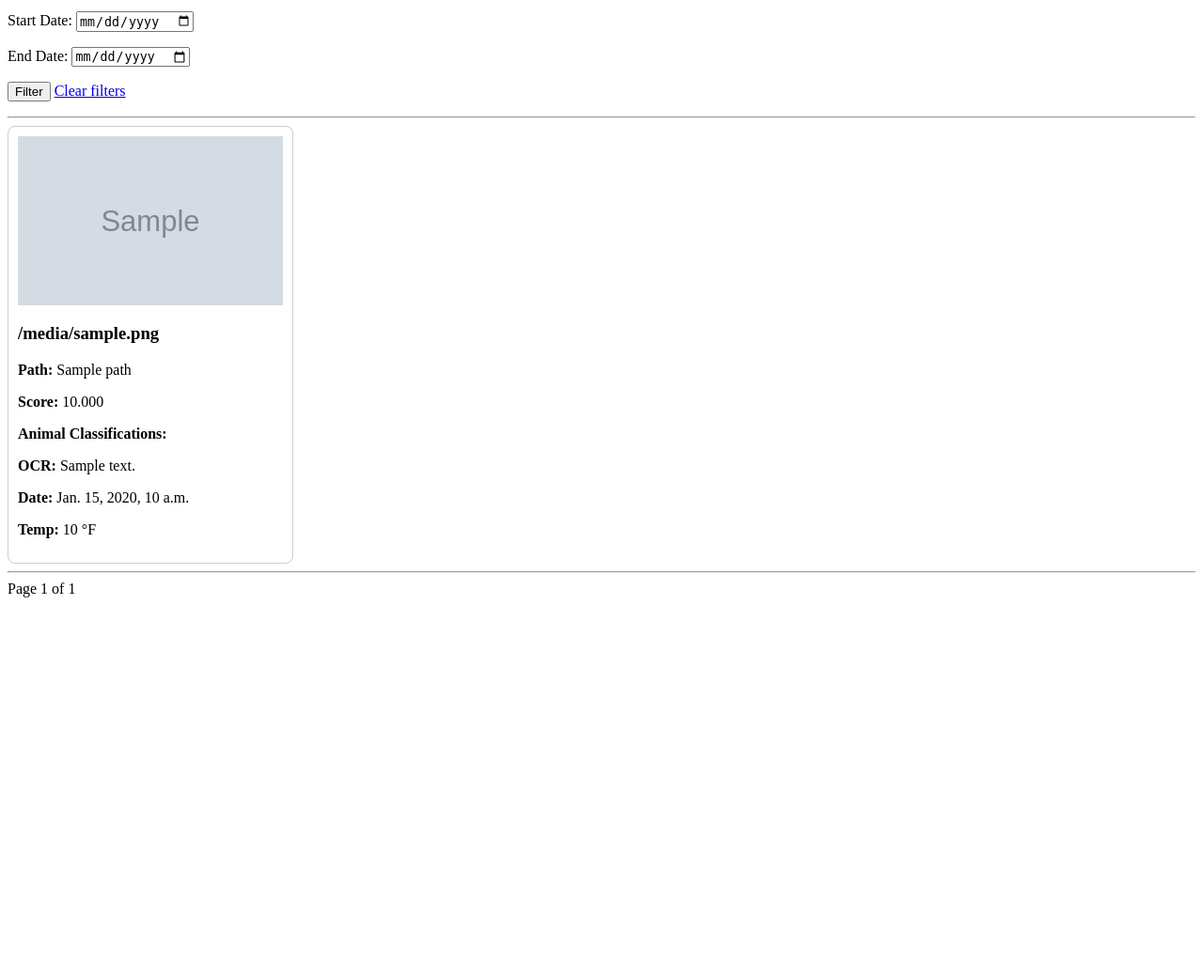
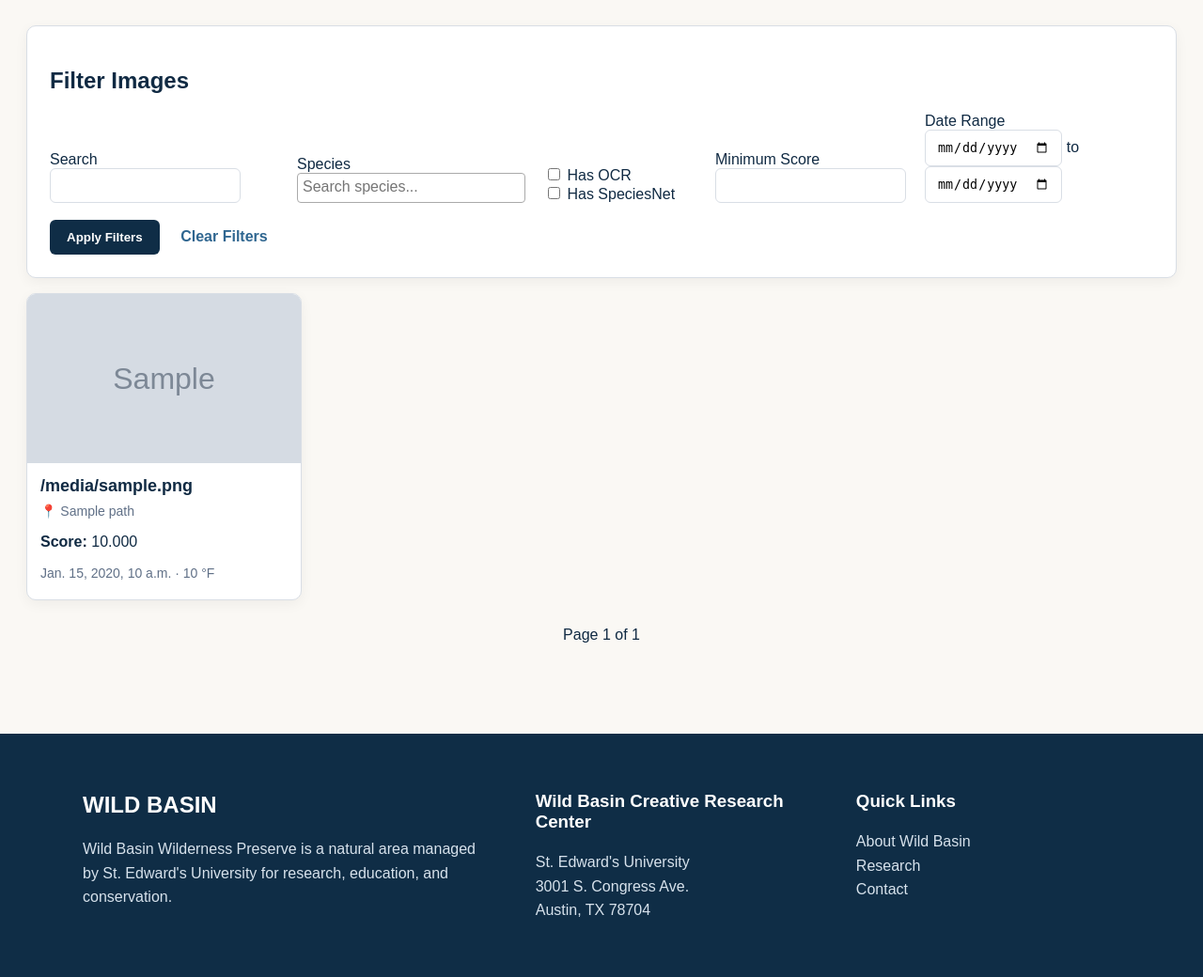
Before and after one commit to RyanEAA/django-wild-basin-app, a Django app: template wildlife_viewer/images/templates/images/gallery.html in a window 1280 px wide. Shown: the part 266-1306 px from the top of the page at 94% size. Before the commit the page ends 902 px from the top, so only its background shows below. Run offline with Django 4.2, Linux system fonts and the light colour scheme; tables that the repository leaves empty hold one stand-in row (values such as "Sample post"); the template is opened without the code that fills it: values that come from a table or form of the project are taken from there, most other values are stand-ins (such as "Sample title", 1, 10 or a date in 2020); grey boxes marked "Sample" are stand-in pictures; some libraries are stand-ins or nearby versions.

Commit message:
pushing initial styling of website

```diff
--- /dev/null
+++ b/wildlife_viewer/images/static/images/css/site.css
@@ -0,0 +1,222 @@
+:root {
+    --navy: #0f2d46;
+    --green: #2f7d3f;
+    --blue: #2f6690;
+    --cream: #faf8f4;
+    --border: #d9dee5;
+    --text: #102a43;
+    --muted: #607087;
+}
+
+body {
+    margin: 0;
+    font-family: Arial, sans-serif;
+    color: var(--text);
+    background: var(--cream);
+}
+
+.site-header {
+    height: 92px;
+    padding: 0 88px;
+    background: white;
+    border-bottom: 1px solid var(--border);
+    display: flex;
+    align-items: center;
+    justify-content: space-between;
+}
+
+.brand {
+    display: flex;
+    align-items: center;
+    gap: 18px;
+}
+
+.brand-logo {
+    width: 52px;
+    height: 52px;
+    border-radius: 6px;
+    background: var(--green);
+    color: white;
+    display: grid;
+    place-items: center;
+    font-weight: bold;
+}
+
+.brand h1 {
+    font-size: 24px;
+    margin: 0;
+    letter-spacing: 1px;
+}
+
+.brand p {
+    margin: 2px 0 0;
+    font-size: 13px;
+    font-weight: bold;
+}
+
+.divider {
+    height: 52px;
+    width: 1px;
+    background: var(--border);
+}
+
+.site-header nav {
+    display: flex;
+    gap: 36px;
+}
+
+.site-header nav a {
+    text-decoration: none;
+    color: var(--navy);
+    font-weight: 700;
+    padding-bottom: 8px;
+}
+
+.site-header nav a:hover {
+    color: var(--green);
+    border-bottom: 3px solid var(--green);
+}
+
+.hero {
+    background: linear-gradient(rgba(15,45,70,.75), rgba(15,45,70,.75)),
+                url("/static/images/img/wild-basin-hero.jpg");
+    background-size: cover;
+    background-position: center;
+    color: white;
+    padding: 42px 88px;
+}
+
+.hero h1 {
+    font-family: Georgia, serif;
+    font-size: 42px;
+    margin: 0 0 10px;
+}
+
+.hero p {
+    font-size: 18px;
+    margin: 0;
+}
+
+.page-container {
+    max-width: 1480px;
+    margin: 0 auto;
+    padding: 28px;
+}
+
+.card {
+    background: white;
+    border: 1px solid var(--border);
+    border-radius: 10px;
+    box-shadow: 0 4px 14px rgba(0,0,0,.05);
+}
+
+.filter-card {
+    padding: 24px;
+    margin-bottom: 16px;
+}
+
+.filter-grid {
+    display: grid;
+    grid-template-columns: 1.5fr 1.5fr 1fr 1fr 1.5fr;
+    gap: 20px;
+    align-items: end;
+}
+
+input, select {
+    padding: 10px 12px;
+    border: 1px solid var(--border);
+    border-radius: 6px;
+}
+
+.btn-primary {
+    background: var(--navy);
+    color: white;
+    padding: 11px 18px;
+    border: none;
+    border-radius: 6px;
+    font-weight: bold;
+    cursor: pointer;
+}
+
+.btn-link {
+    color: var(--blue);
+    text-decoration: none;
+    font-weight: bold;
+    margin-left: 18px;
+}
+
+.gallery-grid {
+    display: grid;
+    grid-template-columns: repeat(4, 1fr);
+    gap: 18px;
+}
+
+.image-card {
+    overflow: hidden;
+    text-decoration: none;
+    color: var(--text);
+}
+
+.image-card img,
+.image-placeholder {
+    width: 100%;
+    height: 180px;
+    object-fit: cover;
+    background: #e9edf2;
+    display: flex;
+    align-items: center;
+    justify-content: center;
+}
+
+.image-card-body {
+    padding: 14px;
+}
+
+.image-card h3 {
+    margin: 0 0 8px;
+    font-size: 18px;
+}
+
+.meta-line {
+    color: var(--muted);
+    font-size: 14px;
+    margin: 6px 0;
+}
+
+.badge {
+    display: inline-block;
+    padding: 4px 8px;
+    border-radius: 999px;
+    background: #e5f3e8;
+    color: var(--green);
+    font-size: 12px;
+    font-weight: bold;
+}
+
+.pagination {
+    margin: 28px 0;
+    display: flex;
+    justify-content: center;
+    gap: 18px;
+}
+
+.pagination a {
+    color: var(--navy);
+    font-weight: bold;
+    text-decoration: none;
+}
+
+.site-footer {
+    background: var(--navy);
+    color: white;
+    padding: 42px 88px;
+    display: grid;
+    grid-template-columns: 1.5fr 1fr 1fr;
+    gap: 60px;
+    margin-top: 40px;
+}
+
+.site-footer p {
+    color: #d7e2ec;
+    line-height: 1.6;
+}
--- /dev/null
+++ b/wildlife_viewer/images/templates/base.html
@@ -0,0 +1,58 @@
+{% load static %}
+
+<!DOCTYPE html>
+<html>
+<head>
+    <title>Wild Basin Image Gallery</title>
+<link rel="stylesheet" href="{% static 'images/css/site.css' %}"></head>
+<body>
+
+<header class="site-header">
+    <div class="brand">
+        <div class="brand-logo">WB</div>
+        <div>
+            <h1>WILD BASIN</h1>
+            <p>Wilderness Preserve</p>
+        </div>
+
+        <div class="divider"></div>
+
+        <div>
+            <h1>ST. EDWARD’S UNIVERSITY</h1>
+            <p>Wild Basin Creative Research Center</p>
+        </div>
+    </div>
+
+    <nav>
+        <a href="{% url 'gallery' %}">Image Gallery</a>
+        <a href="#">About Wild Basin</a>
+        <a href="#">Research</a>
+        <a href="#">Contact</a>
+    </nav>
+</header>
+
+{% block hero %}{% endblock %}
+
+<main class="page-container">
+    {% block content %}{% endblock %}
+</main>
+
+<footer class="site-footer">
+    <div>
+        <h2>WILD BASIN</h2>
+        <p>Wild Basin Wilderness Preserve is a natural area managed by St. Edward's University for research, education, and conservation.</p>
+    </div>
+
+    <div>
+        <h3>Wild Basin Creative Research Center</h3>
+        <p>St. Edward's University<br>3001 S. Congress Ave.<br>Austin, TX 78704</p>
+    </div>
+
+    <div>
+        <h3>Quick Links</h3>
+        <p>About Wild Basin<br>Research<br>Contact</p>
+    </div>
+</footer>
+
+</body>
+</html>
--- a/wildlife_viewer/images/templates/images/gallery.html
+++ b/wildlife_viewer/images/templates/images/gallery.html
@@ -1,95 +1,97 @@
+{% extends "base.html" %}
+
+{% block hero %}
+<section class="hero">
     <h1>Image Gallery</h1>
+    <p>Explore trail camera images captured across Wild Basin Wilderness Preserve.</p>
+</section>
+{% endblock %}
+
+{% block content %}
 
 <link href="https://cdn.jsdelivr.net/npm/select2@4.1.0-rc.0/dist/css/select2.min.css" rel="stylesheet" />
-
 <script src="https://code.jquery.com/jquery-3.6.0.min.js"></script>
 <script src="https://cdn.jsdelivr.net/npm/select2@4.1.0-rc.0/dist/js/select2.min.js"></script>
 
-<form method="get">
-    <p>
-        <label for="id_search">Search:</label>
+<form method="get" class="card filter-card">
+    <h2>Filter Images</h2>
+
+    <div class="filter-grid">
+        <div>
+            <label>Search</label><br>
             {{ form.search }}
-    </p>
+        </div>
 
-    <p>
-        <label for="species-select">Species:</label><br>
-        <select id="species-select" multiple="multiple" style="width: 400px;"></select>
+        <div>
+            <label>Species</label><br>
+            <select id="species-select" multiple="multiple" style="width:100%;"></select>
             {{ form.species }}
-    </p>
+        </div>
 
-    <p><label>Has OCR:</label> {{ form.has_ocr }}</p>
-    <p><label>Has SpeciesNet:</label> {{ form.has_speciesnet }}</p>
-    <p><label>Minimum Score:</label> {{ form.min_score }}</p>
-    <p><label>Start Date:</label> {{ form.start_date }}</p>
-    <p><label>End Date:</label> {{ form.end_date }}</p>
+        <div>
+            <label>{{ form.has_ocr }} Has OCR</label><br>
+            <label>{{ form.has_speciesnet }} Has SpeciesNet</label>
+        </div>
 
-    <button type="submit">Filter</button>
-    <a href="{% url 'gallery' %}">Clear filters</a>
+        <div>
+            <label>Minimum Score</label><br>
+            {{ form.min_score }}
+        </div>
+
+        <div>
+            <label>Date Range</label><br>
+            {{ form.start_date }} to {{ form.end_date }}
+        </div>
+    </div>
+
+    <br>
+    <button class="btn-primary" type="submit">Apply Filters</button>
+    <a class="btn-link" href="{% url 'gallery' %}">Clear Filters</a>
 </form>
 
-<hr>
-
-<div style="display: grid; grid-template-columns: repeat(4, 1fr); gap: 16px;">
+<div class="gallery-grid">
     {% for card in image_cards %}
-        <a href="{% url 'image_detail' card.image.file_id %}" style="text-decoration: none; color: black;">
-            <div style="border: 1px solid #ccc; padding: 10px; border-radius: 8px;">
+        <a href="{% url 'image_detail' card.image.file_id %}" class="card image-card">
             {% if card.image_url %}
-                    <img
-                        src="{{ card.image_url }}"
-                        style="width: 100%; height: 180px; object-fit: cover;"
-                    >
+                <img src="{{ card.image_url }}">
             {% else %}
-                    <div
-                        class="image-placeholder"
-                        data-file-id="{{ card.image.file_id }}"
-                        style="height: 180px; background: #eee; display: flex; align-items: center; justify-content: center;"
-                    >
+                <div class="image-placeholder" data-file-id="{{ card.image.file_id }}">
                     Loading image...
                 </div>
             {% endif %}
 
+            <div class="image-card-body">
                 <h3>{{ card.image.file_name }}</h3>
 
-                <p>
-                    <strong>Path:</strong>
-                    {{ card.image.path|truncatechars:60 }}
-                </p>
+                <p class="meta-line">📍 {{ card.image.path|truncatechars:70 }}</p>
 
                 {% if card.image.species_result %}
-                    <p>
-                        <strong>Score:</strong>
-                        {{ card.image.species_result.prediction_score|floatformat:3 }}
-                    </p>
+                    <p><strong>Score:</strong> {{ card.image.species_result.prediction_score|floatformat:3 }}</p>
 
-                    <p><strong>Animal Classifications:</strong></p>
-                    <ul>
                     {% for detection in card.image.species_result.species_detections.all %}
                         {% if detection.source == "animal" %}
-                                <li>
+                            <span class="badge">
                                 {{ detection.label }}
                                 {% if detection.confidence %}
-                                        — {{ detection.confidence|floatformat:3 }}
+                                    {{ detection.confidence|floatformat:2 }}
                                 {% endif %}
-                                </li>
+                            </span>
                         {% endif %}
                     {% empty %}
-                            <li>No classified animals.</li>
+                        <p>No classified animals.</p>
                     {% endfor %}
-                    </ul>
                 {% else %}
                     <p>No SpeciesNet result.</p>
                 {% endif %}
 
                 {% if card.image.ocr_result %}
-                    <p>
-                        <strong>OCR:</strong>
-                        {{ card.image.ocr_result.ocr_texts|join:", "|truncatechars:80 }}
+                    <p class="meta-line">
+                        {{ card.image.ocr_result.capture_date|default:"No date" }}
+                        ·
+                        {{ card.image.ocr_result.temperature_f|default:"—" }} °F
                     </p>
-
-                    <p><strong>Date:</strong> {{ card.image.ocr_result.capture_date }}</p>
-                    <p><strong>Temp:</strong> {{ card.image.ocr_result.temperature_f }} °F</p>
                 {% else %}
-                    <p>No OCR result.</p>
+                    <p class="meta-line">No OCR result</p>
                 {% endif %}
             </div>
         </a>
@@ -98,21 +100,15 @@
     {% endfor %}
 </div>
 
-<hr>
-
-<div>
+<div class="pagination">
     {% if page_obj.has_previous %}
-        <a href="?{% if query_string %}{{ query_string }}&{% endif %}page={{ page_obj.previous_page_number }}">
-            Previous
-        </a>
+        <a href="?{% if query_string %}{{ query_string }}&{% endif %}page={{ page_obj.previous_page_number }}">← Previous</a>
     {% endif %}
 
     <span>Page {{ page_obj.number }} of {{ page_obj.paginator.num_pages }}</span>
 
     {% if page_obj.has_next %}
-        <a href="?{% if query_string %}{{ query_string }}&{% endif %}page={{ page_obj.next_page_number }}">
-            Next
-        </a>
+        <a href="?{% if query_string %}{{ query_string }}&{% endif %}page={{ page_obj.next_page_number }}">Next →</a>
     {% endif %}
 </div>
 
@@ -138,16 +134,14 @@
     });
 
     speciesSelect.on("change", function () {
-            const selected = speciesSelect.val() || [];
-            speciesInput.val(selected.join(","));
+        speciesInput.val((speciesSelect.val() || []).join(","));
     });
 
     const existingSpecies = speciesInput.val();
 
     if (existingSpecies) {
         existingSpecies.split(",").forEach(function (species) {
-                const option = new Option(species, species, true, true);
-                speciesSelect.append(option);
+            speciesSelect.append(new Option(species, species, true, true));
         });
 
         speciesSelect.trigger("change");
@@ -157,9 +151,7 @@
 
 <script>
 document.addEventListener("DOMContentLoaded", function () {
-        const placeholders = document.querySelectorAll(".image-placeholder");
-
-        placeholders.forEach(function (placeholder) {
+    document.querySelectorAll(".image-placeholder").forEach(function (placeholder) {
         const fileId = placeholder.dataset.fileId;
 
         fetch(`/ajax/cache-image/${fileId}/`)
@@ -168,10 +160,6 @@
                 if (data.ok && data.image_url) {
                     const img = document.createElement("img");
                     img.src = data.image_url;
-                        img.style.width = "100%";
-                        img.style.height = "180px";
-                        img.style.objectFit = "cover";
-
                     placeholder.replaceWith(img);
                 } else {
                     placeholder.textContent = "Image unavailable";
@@ -183,3 +171,5 @@
     });
 });
 </script>
+
+{% endblock %}
```
Also changed, not shown: wildlife_viewer/config/settings.py (+7 -0 lines). Lines whose indentation alone changed are shown as unchanged.
